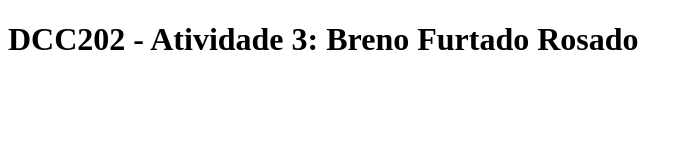
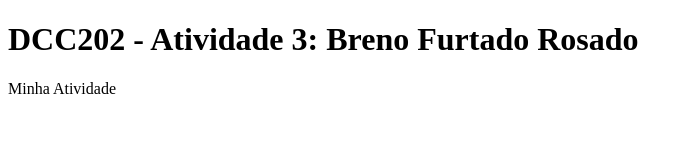
Before and after one commit to ufjf-dcc202/ufjf-dcc202-2023-3-a-atv3-C9BrenoFR, a website: page index.html in a window 1280 px wide. Shown: the whole page, without its empty margins (0-693 px from the left). Drawn offline with Linux system fonts and the light colour scheme.

Commit message:
adicionou um paragrafo na main

```diff
--- a/index.html
+++ b/index.html
@@ -8,6 +8,7 @@
 <body>
 <main>
 <h1>DCC202 - Atividade 3: Breno Furtado Rosado</h1>
+<p>Minha Atividade</p>
     <section>
 
     </section>
```
